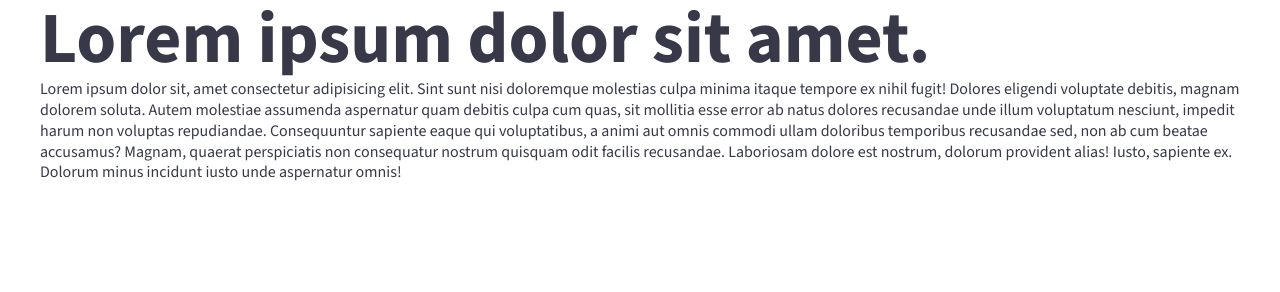
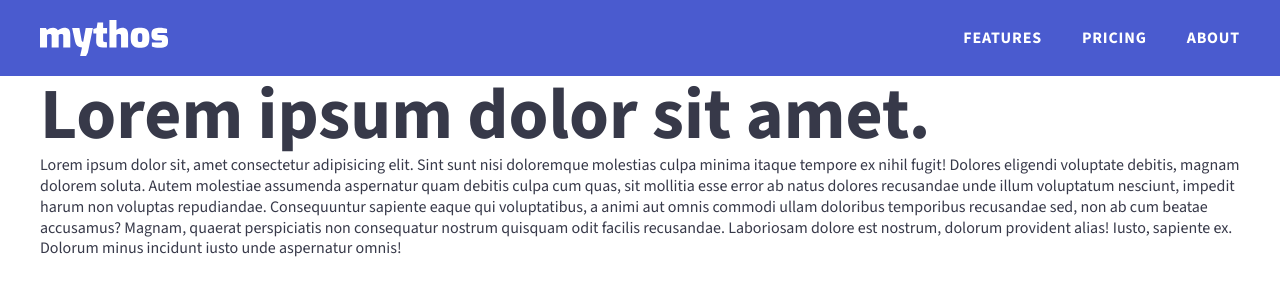
Before and after one commit to DylanMilton/responsive-website, a plain HTML site: page index.html in a window 1280 px wide. Drawn offline with Linux system fonts and the light colour scheme.

Commit message:
Top Navigation

```diff
--- a/index.html
+++ b/index.html
@@ -13,21 +13,58 @@
     <link rel="manifest" href="/site.webmanifest" />
   </head>
   <body>
-    <div class="wrapper">
-      <h1>Lorem ipsum dolor sit amet.</h1>
-      <p>
-        Lorem ipsum dolor sit, amet consectetur adipisicing elit. Sint sunt nisi
-        doloremque molestias culpa minima itaque tempore ex nihil fugit! Dolores
-        eligendi voluptate debitis, magnam dolorem soluta. Autem molestiae
-        assumenda aspernatur quam debitis culpa cum quas, sit mollitia esse
-        error ab natus dolores recusandae unde illum voluptatum nesciunt,
-        impedit harum non voluptas repudiandae. Consequuntur sapiente eaque qui
-        voluptatibus, a animi aut omnis commodi ullam doloribus temporibus
-        recusandae sed, non ab cum beatae accusamus? Magnam, quaerat
-        perspiciatis non consequatur nostrum quisquam odit facilis recusandae.
-        Laboriosam dolore est nostrum, dolorum provident alias! Iusto, sapiente
-        ex. Dolorum minus incidunt iusto unde aspernatur omnis!
-      </p>
-    </div>
+    <a class="visually-hidden skip" href="#">Skip to main content</a>
+    <header class="topnav">
+      <h2 class="visually-hidden">Header</h2>
+      <div class="wrapper topnav__wrapper">
+        <a href="/" class="topnav__homelink">
+          <img
+            src="/imgs/logo-mythos.svg"
+            alt="Mythos homepage"
+            class="topnav__logo"
+            width="128"
+            height="36"
+          />
+        </a>
+
+        <nav>
+          <ul class="topnav__links">
+            <li class="topnav__item">
+              <a href="" class="topnav__link">Features</a>
+            </li>
+            <li class="topnav__item">
+              <a href="" class="topnav__link">Pricing</a>
+            </li>
+            <li class="topnav__item">
+              <a href="" class="topnav__link">About</a>
+            </li>
+          </ul>
+        </nav>
+      </div>
+    </header>
+
+    <main id="main">
+      <div class="wrapper">
+        <h1>Lorem ipsum dolor sit amet.</h1>
+        <p>
+          Lorem ipsum dolor sit, amet consectetur adipisicing elit. Sint sunt
+          nisi doloremque molestias culpa minima itaque tempore ex nihil fugit!
+          Dolores eligendi voluptate debitis, magnam dolorem soluta. Autem
+          molestiae assumenda aspernatur quam debitis culpa cum quas, sit
+          mollitia esse error ab natus dolores recusandae unde illum voluptatum
+          nesciunt, impedit harum non voluptas repudiandae. Consequuntur
+          sapiente eaque qui voluptatibus, a animi aut omnis commodi ullam
+          doloribus temporibus recusandae sed, non ab cum beatae accusamus?
+          Magnam, quaerat perspiciatis non consequatur nostrum quisquam odit
+          facilis recusandae. Laboriosam dolore est nostrum, dolorum provident
+          alias! Iusto, sapiente ex. Dolorum minus incidunt iusto unde
+          aspernatur omnis!
+        </p>
+      </div>
+    </main>
+
+    <footer>
+      <h2 class="visually-hidden">Footer</h2>
+    </footer>
   </body>
 </html>
--- a/style.css
+++ b/style.css
@@ -53,6 +53,7 @@
     --color-main-bg: var(--c-white);
     --color-text-dark: var(--c-grey-dark);
     --color-text-light: var(--c-white);
+    --color-header-bg: var(--c-purple);
     --color-hero-bg: var(--c-purple);
     --color-button-primary-bg: var(--c-teal);
     --color-button-primary-text: var(--c-grey-dark);
@@ -76,6 +77,7 @@
     font-family: "Source Sans 3", Arial, Helvetica, sans-serif;
     line-height: 1.3;
     color: var(--color-text-dark);
+    padding-block-end: 50vh; /* TEMPORARY */
   }
 
   h1,
@@ -105,6 +107,7 @@
   svg {
     max-width: 100%;
     display: block;
+    height: auto;
   }
 
   .wrapper {
@@ -117,6 +120,61 @@
 }
 
 @layer component {
+  .topnav {
+    background: var(--color-header-bg);
+
+    .topnav__wrapper {
+      display: flex;
+      justify-content: space-between;
+      align-items: center;
+      padding-block: 12px;
+
+      @media (width >= calc(600 / 16 * 1rem)) {
+        padding-block: 20px;
+      }
+    }
+
+    .topnav__homelink {
+      &:hover {
+        opacity: 0.9;
+      }
+    }
+
+    .topnav__logo {
+      width: calc(70 / 16 * 1rem);
+
+      @media (width >= calc(600 / 16 * 1rem)) {
+        width: calc(128 / 16 * 1rem);
+      }
+    }
+
+    .topnav__links {
+      display: flex;
+      gap: 20px;
+      list-style-type: none;
+      padding: 0;
+
+      @media (width >= calc(600 / 16 * 1rem)) {
+        gap: 40px;
+      }
+    }
+
+    .topnav__item {
+    }
+
+    .topnav__link {
+      font-size: var(--font-size-topnav);
+      font-weight: 700;
+      letter-spacing: 0.05em;
+      text-transform: uppercase;
+      color: var(--color-text-light);
+
+      &:hover {
+        text-decoration: underline 2px;
+        text-underline-offset: 4px;
+      }
+    }
+  }
 }
 
 @layer utility {
@@ -127,5 +185,14 @@
     width: 1px;
     height: 1px;
     overflow: hidden;
+
+    &.skip:focus {
+      left: 0;
+      width: auto;
+      height: auto;
+      background-color: hsl(0deg 0% 100%);
+      padding: 10px;
+      border: 1px solid;
+    }
   }
 }
```
Also changed, not shown: imgs/logo-mythos.svg (added), imgs/unicorn.svg (added), 1 other file.
